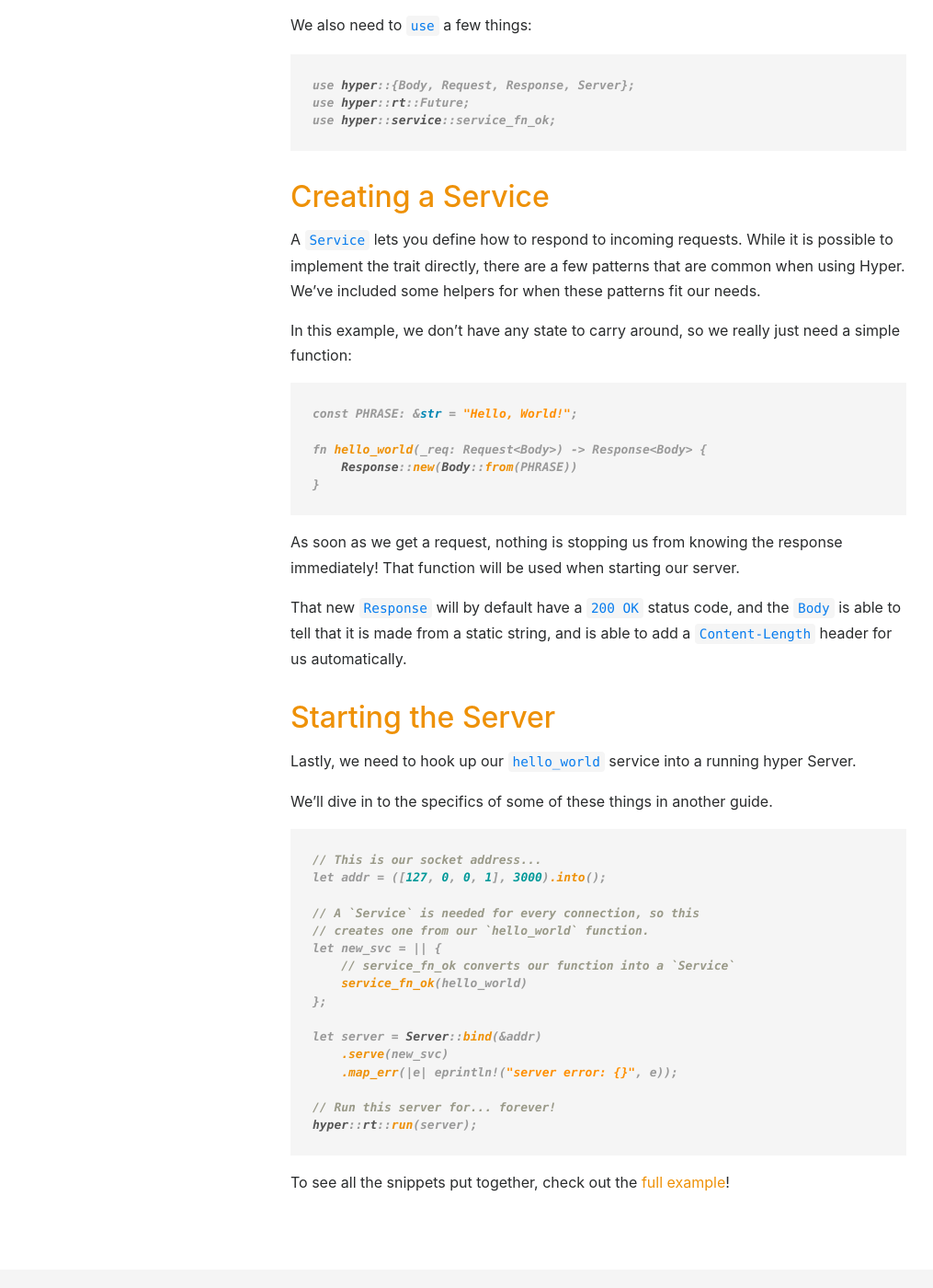
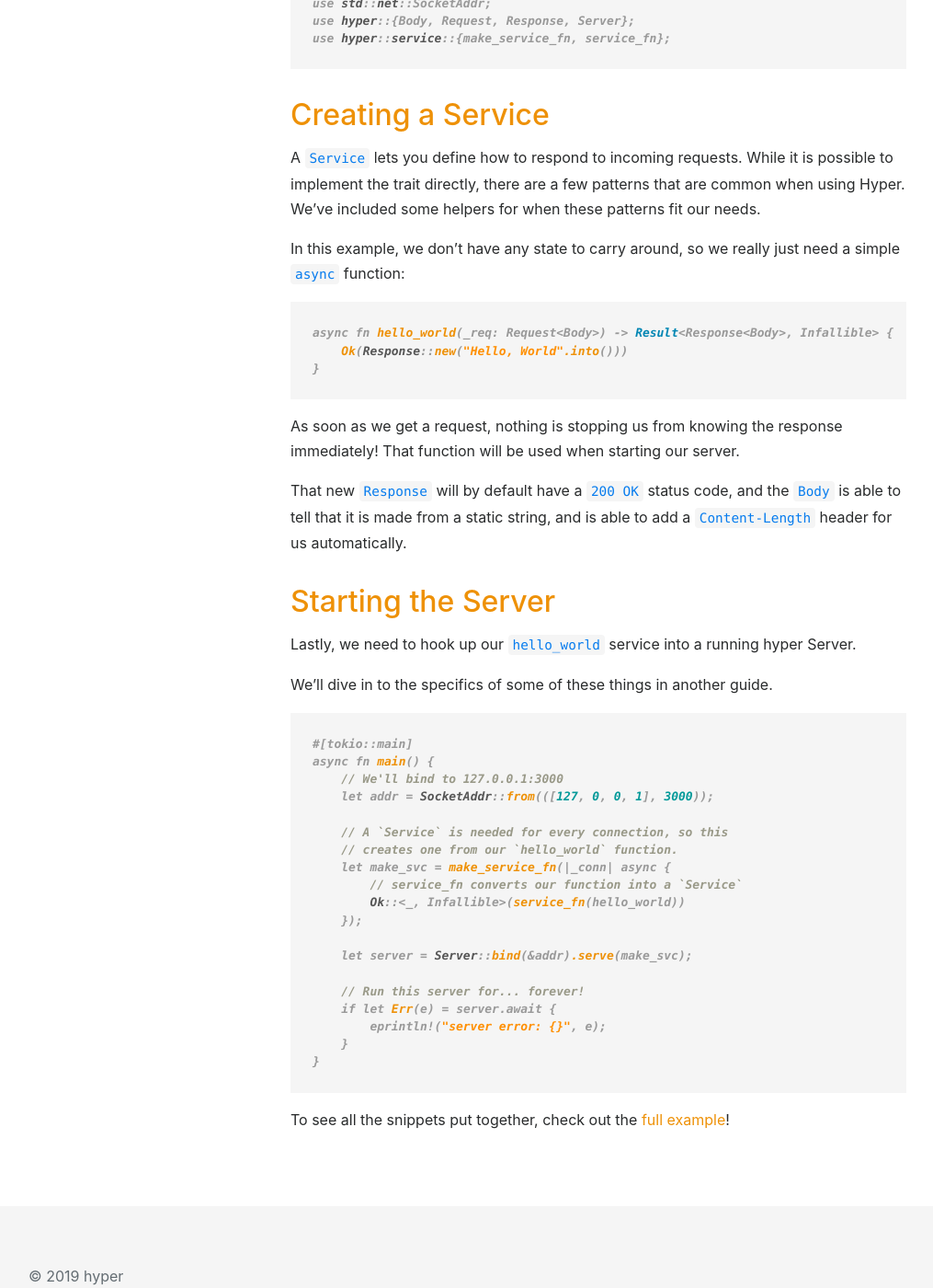
Before and after one commit to hyperium/hyperium.github.io, a Jekyll site: the page built from _guides/server/hello-world.md, in a window 1280 px wide and 1400 px high, scrolled down 628 px. Shown: the whole window at 92% size, without its empty margins (54-1069 px from the left). Built offline with Jekyll 4.4.1, drawn with Linux system fonts in a browser that asks for light colours; some of the changed text lies outside the part shown.

Commit message:
Update hello-world example

````diff
--- a/_guides/server/hello-world.md
+++ b/_guides/server/hello-world.md
@@ -9,22 +9,18 @@
 
 ```toml
 [dependencies]
-hyper = "0.12"
+hyper = "0.13"
+tokio = { version = "0.2", features = ["full"] }
 ```
 
 Now lets start on our `main.rs`, and add some imports:
 
 ```rust
-extern crate hyper;
-```
-
-We also need to `use` a few things:
-
-```rust
 # extern crate hyper;
+use std::convert::Infallible;
+use std::net::SocketAddr;
 use hyper::{Body, Request, Response, Server};
-use hyper::rt::Future;
-use hyper::service::service_fn_ok;
+use hyper::service::{make_service_fn, service_fn};
 # fn main() {}
 ```
 
@@ -36,16 +32,15 @@
 patterns fit our needs.
 
 In this example, we don't have any state to carry around, so we really just
-need a simple function:
+need a simple `async` function:
 
 ```rust
 # extern crate hyper;
+# use std::convert::Infallible;
 # use hyper::{Body, Request, Response};
 # fn main() {}
-const PHRASE: &str = "Hello, World!";
-
-fn hello_world(_req: Request<Body>) -> Response<Body> {
-    Response::new(Body::from(PHRASE))
+async fn hello_world(_req: Request<Body>) -> Result<Response<Body>, Infallible> {
+    Ok(Response::new("Hello, World".into()))
 }
 ```
 
@@ -65,30 +60,34 @@
 
 ```rust
 # extern crate hyper;
+# extern crate tokio;
+# mod no_run {
+# use std::convert::Infallible;
+# use std::net::SocketAddr;
 # use hyper::{Body, Request, Response, Server};
-# use hyper::rt::Future;
-# use hyper::service::service_fn_ok;
-# const PHRASE: &str = "Hello, World!";
-# fn hello_world(_req: Request<Body>) -> Response<Body> {
-#     Response::new(Body::from(PHRASE))
+# use hyper::service::{make_service_fn, service_fn};
+# async fn hello_world(_req: Request<Body>) -> Result<Response<Body>, Infallible> {
+#     Ok(Response::new("Hello, World".into()))
 # }
-# fn run() {
-// This is our socket address...
-let addr = ([127, 0, 0, 1], 3000).into();
+#[tokio::main]
+async fn main() {
+    // We'll bind to 127.0.0.1:3000
+    let addr = SocketAddr::from(([127, 0, 0, 1], 3000));
 
-// A `Service` is needed for every connection, so this
-// creates one from our `hello_world` function.
-let new_svc = || {
-    // service_fn_ok converts our function into a `Service`
-    service_fn_ok(hello_world)
-};
+    // A `Service` is needed for every connection, so this
+    // creates one from our `hello_world` function.
+    let make_svc = make_service_fn(|_conn| async {
+        // service_fn converts our function into a `Service`
+        Ok::<_, Infallible>(service_fn(hello_world))
+    });
 
-let server = Server::bind(&addr)
-    .serve(new_svc)
-    .map_err(|e| eprintln!("server error: {}", e));
+    let server = Server::bind(&addr).serve(make_svc);
 
-// Run this server for... forever!
-hyper::rt::run(server);
+    // Run this server for... forever!
+    if let Err(e) = server.await {
+        eprintln!("server error: {}", e);
+    }
+}
 # }
 # fn main() {}
 ```
````
